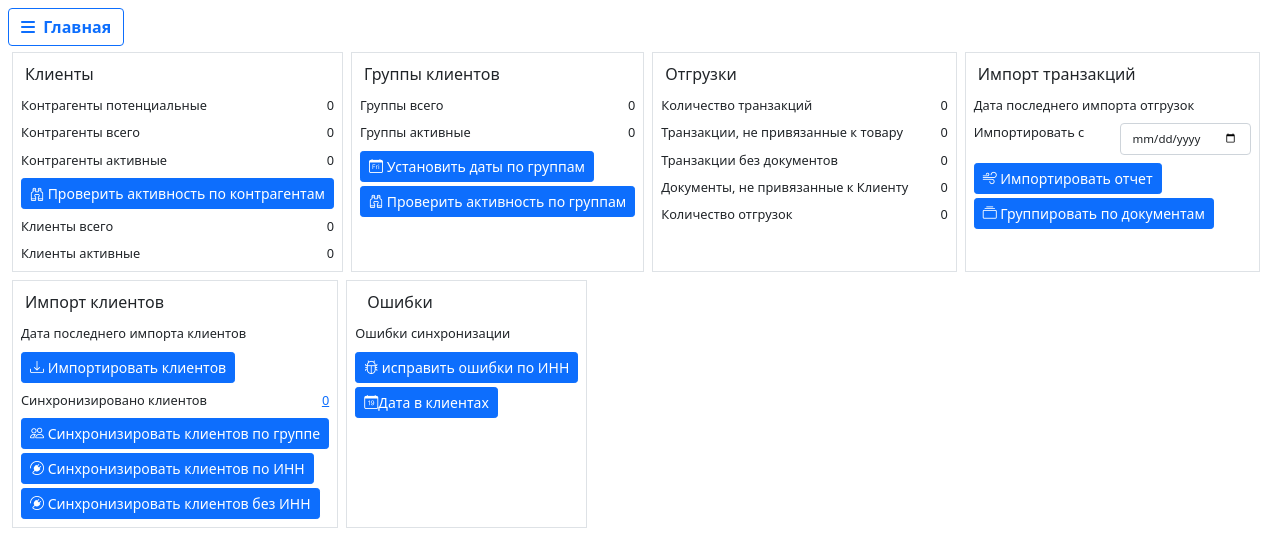
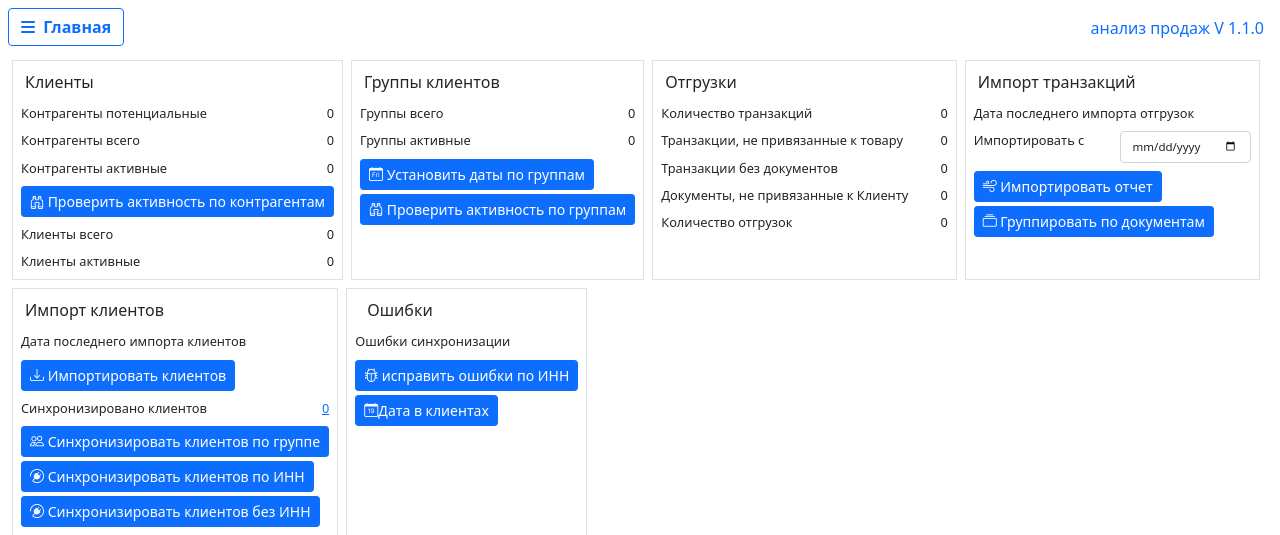
Before and after one commit to tsibul/Makety, a Django app: page /salesreport/ in a window 1280 px wide. Shown: the top 535 px of the page. Run offline with Django 4.2, Linux system fonts and the light colour scheme; data that the repository does not hold is empty; parts of the project's set-up code (start-up, migrations or seed data) failed here and were passed over; some libraries are stand-ins or nearby versions.

Commit message:
Name & version added

```diff
--- a/salesreport/templates/salesreport/index.html
+++ b/salesreport/templates/salesreport/index.html
@@ -1,7 +1,7 @@
 {% extends 'salesreport/main_salesrep.html' %}
 {% block title %}Главная{% endblock %}
 {% block content %}
-<br><br>
+<div class="text-end m-3 text-primary">анализ продаж V 1.1.0</div>
 <div class="row ms-2 me-2">
 <!-- Customers-->
 <div class="col-auto  border border-1 m-1 p-1" style="font-size: 80%;">
```
